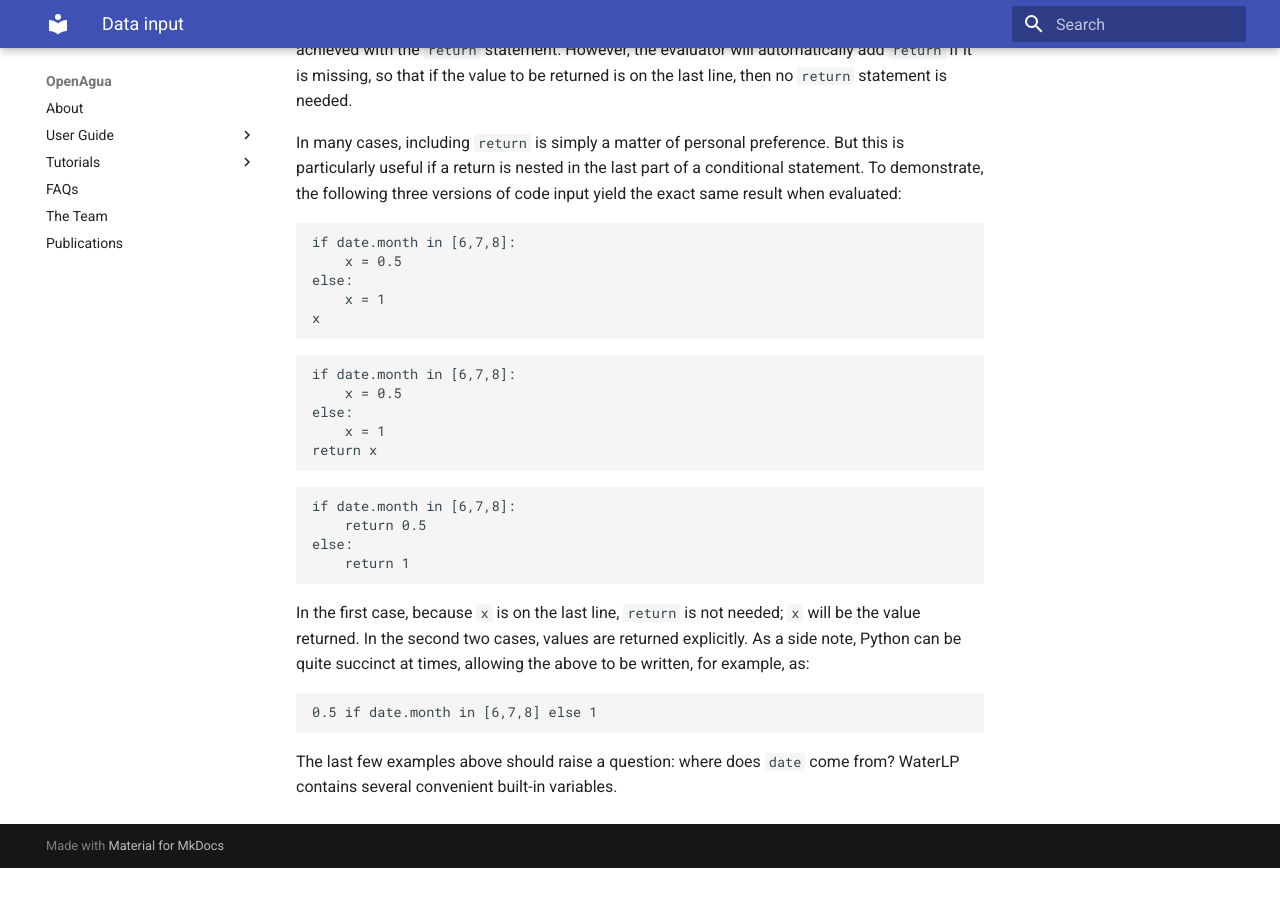
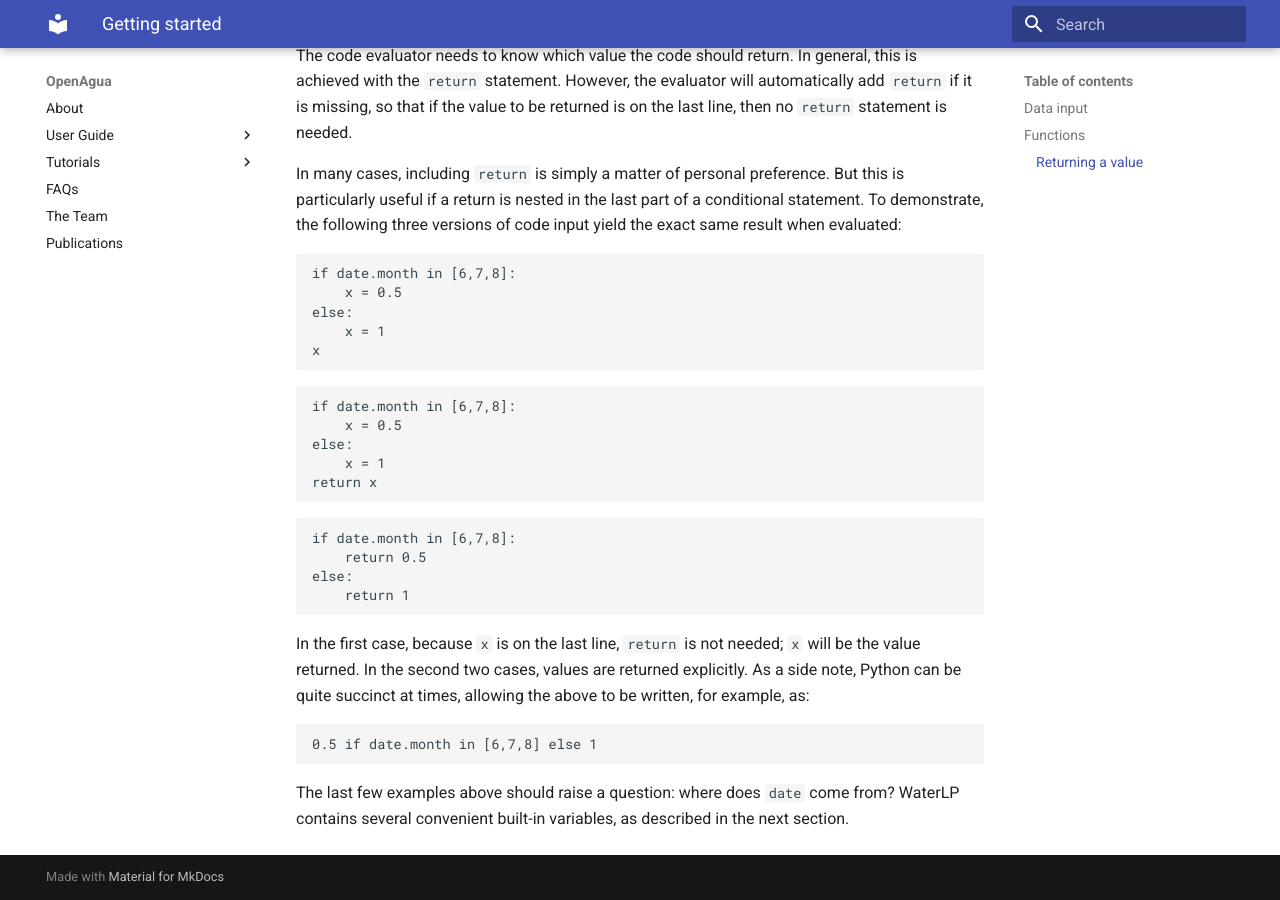
Before and after one commit to OpenAgua/openagua-documentation, an MkDocs documentation site: the page built from docs/how-to-use/waterlp/getting-started.md, in a window 1280 px wide and 900 px high, scrolled down 824 px. Built offline with MkDocs 1.6.1 and Material for MkDocs 9.7.7, drawn with Linux system fonts in a browser that asks for light colours; old or Windows-style settings are respelled for this version of MkDocs; before the commit the page ends 1692 px from its top, so only the background shows below that.

````diff
--- a/docs/waterlp/getting-started.md
+++ b/docs/how-to-use/waterlp/getting-started.md
@@ -1,26 +1,30 @@
-# Data input
+# Getting started
 
-Data may be input either directly in the form of fundamental data types of *time series*, *array*, *scalar*, or *descriptor* (text), or indirectly via Python-based functions.
+## Data input
 
-# Functions
+Data may be input either directly in the form of fundamental data types of _time series_, _array_, _scalar_, or _descriptor_ \(text\), or indirectly via Python-based functions.
 
-Data input as a code-based script are evaluated as functions either once at the beginning of a model run, or on a per-time step basis, depending on whether the fundamental variable data type is fixed (array, scalar, or descriptor) or temporally variable (time series), respectively.
+## Functions
+
+Data input as a code-based script are evaluated as functions either once at the beginning of a model run, or on a per-time step basis, depending on whether the fundamental variable data type is fixed \(array, scalar, or descriptor\) or temporally variable \(time series\), respectively.
 
 The Python-based scheme enables the user to import data, enter custom functions directly into the code, etc. The most important principles to understand when entering functions are described below, though a full description of the Python programming language is beyond the scope of this documentation.
 
-## Returning a value
+### Returning a value
 
 Let's start with two very simple functions:
+
 ```python
 5
 ```
+
 and
+
 ```python
 return 5
 ```
 
-Both of these result in a value of `5` every time step (assuming this function is for a time series). The code evaluator needs to know which value the code should return. In general, this is achieved with the `return` statement.
-However, the evaluator will automatically add `return` if it is missing, so that if the value to be returned is on the last line, then no `return` statement is needed.
+Both of these result in a value of `5` every time step \(assuming this function is for a time series\). The code evaluator needs to know which value the code should return. In general, this is achieved with the `return` statement. However, the evaluator will automatically add `return` if it is missing, so that if the value to be returned is on the last line, then no `return` statement is needed.
 
 In many cases, including `return` is simply a matter of personal preference. But this is particularly useful if a return is nested in the last part of a conditional statement. To demonstrate, the following three versions of code input yield the exact same result when evaluated:
 
@@ -48,8 +52,9 @@ else:
 ```
 
 In the first case, because `x` is on the last line, `return` is not needed; `x` will be the value returned. In the second two cases, values are returned explicitly. As a side note, Python can be quite succinct at times, allowing the above to be written, for example, as:
+
 ```python
 0.5 if date.month in [6,7,8] else 1
 ```
 
-The last few examples above should raise a question: where does `date` come from? WaterLP contains several convenient built-in variables.
+The last few examples above should raise a question: where does `date` come from? WaterLP contains several convenient built-in variables, as described in the next section.
````
Also changed, not shown: docs/README.md (+4 -0 lines), docs/SUMMARY.md (+4 -4 lines), docs/how-to-use/waterlp/README.md (added, +9 -0 lines), docs/how-to-use/waterlp/functions.md (renamed from docs/waterlp/functions.md, +4 -11 lines), docs/how-to-use/waterlp/variables.md (added, +33 -0 lines), docs/waterlp/README.md (deleted, +0 -11 lines), docs/waterlp/variables.md (deleted, +0 -13 lines), docs/.gitbook/assets/flowchart.png (added).
